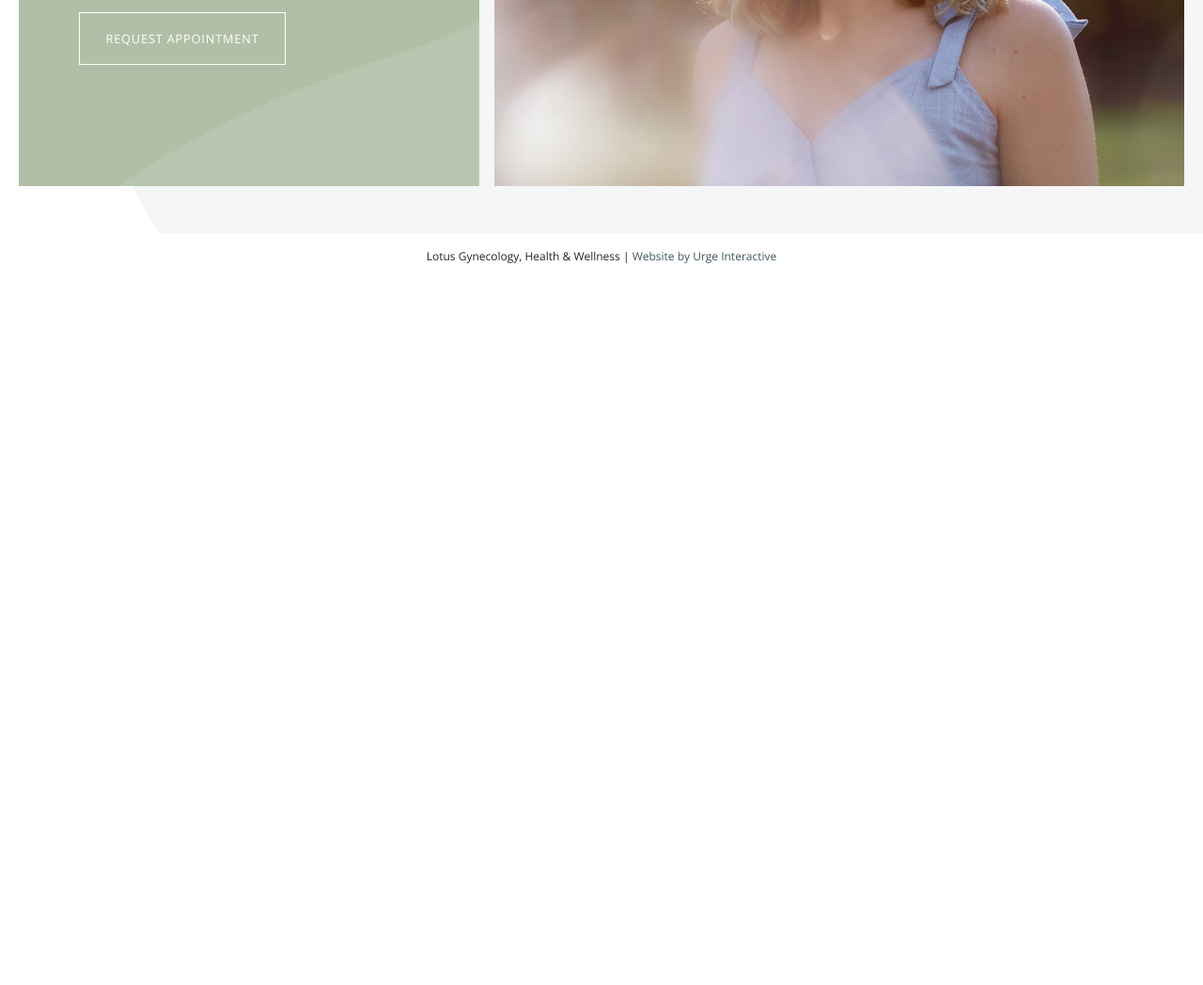
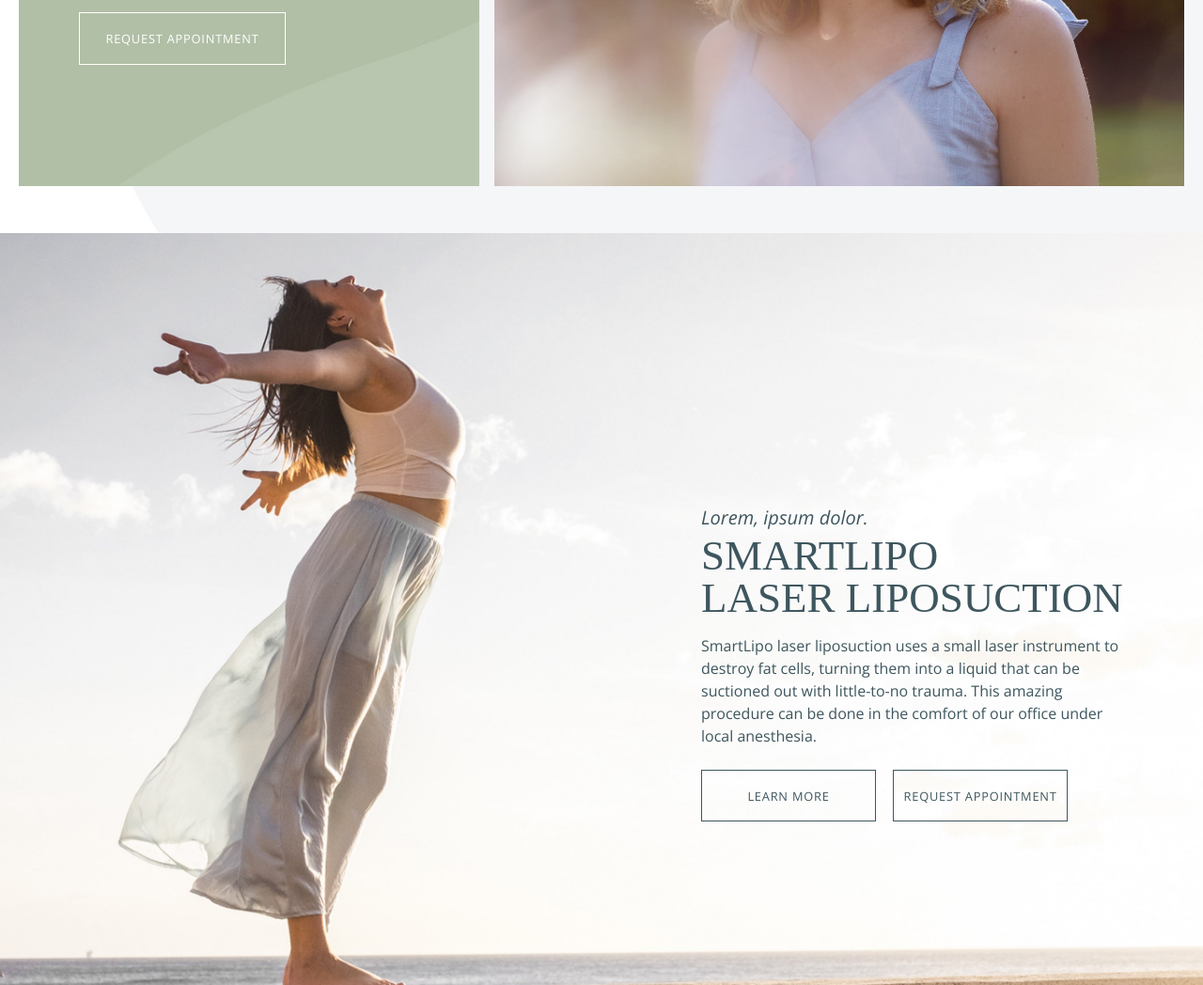
Before and after one commit to drbcreative/Lappert_Skin_Care_Front-End, a plain HTML site: page index.html in a window 1280 px wide. Shown: the part 1309-2357 px from the top of the page at 94% size. Before the commit the page ends 1607 px from the top, so only its background shows below. Drawn offline with nearby package versions, Linux system fonts and the light colour scheme; a script that the page names is missing; a web font is replaced by a local one.

Commit message:
smartlipo section is complete

```diff
--- a/index.html
+++ b/index.html
@@ -161,6 +161,27 @@
       </div>
     </section>
     <!-- /tempsure envi -->
+
+    <!-- smartlipo -->
+    <section class="smartlipo">
+      <div class="containerish">
+        <div class="section-info">
+          <h5 class="color-dark">Lorem, ipsum dolor.</h5>
+          <h2 class="color-dark">SMARTLIPO <br>
+            LASER LIPOSUCTION</h2>
+          <p class="body-copy color-dark mt-3 mb-4">
+            SmartLipo laser liposuction uses a small laser instrument to destroy fat cells, turning them into a liquid
+            that can be suctioned out with little-to-no trauma. This amazing procedure can be done in the comfort of our
+            office under local anesthesia.
+          </p>
+          <div class="ui-btn-group">
+            <a href="#" class="ui-btn ui-btn-dark-ol">LEARN MORE</a>
+            <a href="#" class="ui-btn ui-btn-dark-ol">REQUEST APPOINTMENT</a>
+          </div>
+        </div>
+      </div>
+    </section>
+    <!-- /smartlipo -->
   </main>
 
   <footer>
--- a/scss/partials/_responsive.scss
+++ b/scss/partials/_responsive.scss
@@ -69,6 +69,34 @@
         .ui-btn-white {
           color: $color-light-accent;
         }
+      }
+    }
+  }
+
+  /* SMARTLIPO ************************************************************** */
+  .smartlipo {
+    padding: 40px 20px;
+    height: 600px;
+    display: flex;
+    align-items: center;
+
+    &::before {
+      content: '';
+      position: absolute;
+      top: 0;
+      left: 0;
+      width: 100%;
+      height: 100%;
+      background: rgba($color-light, .7);
+    }
+
+    .containerish {
+      display: flex;
+      justify-content: flex-end;
+
+      .section-info {
+        max-width: 450px;
+        z-index: 20;
       }
     }
   }
@@ -226,6 +254,36 @@
     }
   }
 
+  /* SMARTLIPO ************************************************************** */
+  .smartlipo {
+    padding: 40px 20px;
+    height: 800px;
+    display: flex;
+    align-items: center;
+
+    &::before {
+      content: '';
+      position: absolute;
+      top: 0;
+      left: 0;
+      width: 100%;
+      height: 100%;
+      background: rgba($color-light, 0);
+    }
+
+    .containerish {
+      display: flex;
+      justify-content: flex-end;
+
+      .section-info {
+        max-width: 450px;
+        z-index: 20;
+        margin-right: 4rem;
+        margin-bottom: -8rem;
+      }
+    }
+  }
+
 }
 
 /* -------------------------------------------------------------------------- */
@@ -332,6 +390,26 @@
     }
   }
 
+  /* SMARTLIPO ************************************************************** */
+  .smartlipo {
+    padding: 40px 20px;
+    height: 950px;
+    display: flex;
+    align-items: center;
+
+    .containerish {
+      display: flex;
+      justify-content: flex-end;
+
+      .section-info {
+        max-width: 450px;
+        z-index: 20;
+        margin-right: 4rem;
+        margin-bottom: -8rem;
+      }
+    }
+  }
+
 }
 
 /* -------------------------------------------------------------------------- */
--- a/scss/partials/_sections.scss
+++ b/scss/partials/_sections.scss
@@ -87,3 +87,30 @@
     }
   }
 }
+
+/* SMARTLIPO **************************************************************** */
+.smartlipo {
+  background: url('../../img/smart-lipo-bg@2x.jpg') center / cover;
+  padding: 40px 20px;
+
+  position: relative;
+
+  &::before {
+    content: '';
+    position: absolute;
+    top: 0;
+    left: 0;
+    width: 100%;
+    height: 100%;
+    background: rgba($color-light, .7);
+  }
+
+  .containerish {
+    display: flex;
+    align-items: center;
+
+    .section-info {
+      z-index: 20;
+    }
+  }
+}
--- a/scss/partials/_typography.scss
+++ b/scss/partials/_typography.scss
@@ -57,7 +57,7 @@ h4 {
 }
 
 h5 {
-  font-family: $font-secondary;
+  font-family: $font-primary;
   font-size: 1.5625rem; //25px
   line-height: 1.5625rem;
   font-weight: 400;
@@ -67,7 +67,7 @@ h5 {
 }
 
 h5 {
-  font-family: $font-secondary;
+  font-family: $font-primary;
   font-size: 1.25rem; //20px
   line-height: 1.25rem;
   font-weight: 400;
```
Also changed, not shown: css/theme.min.css, 1 other file.
